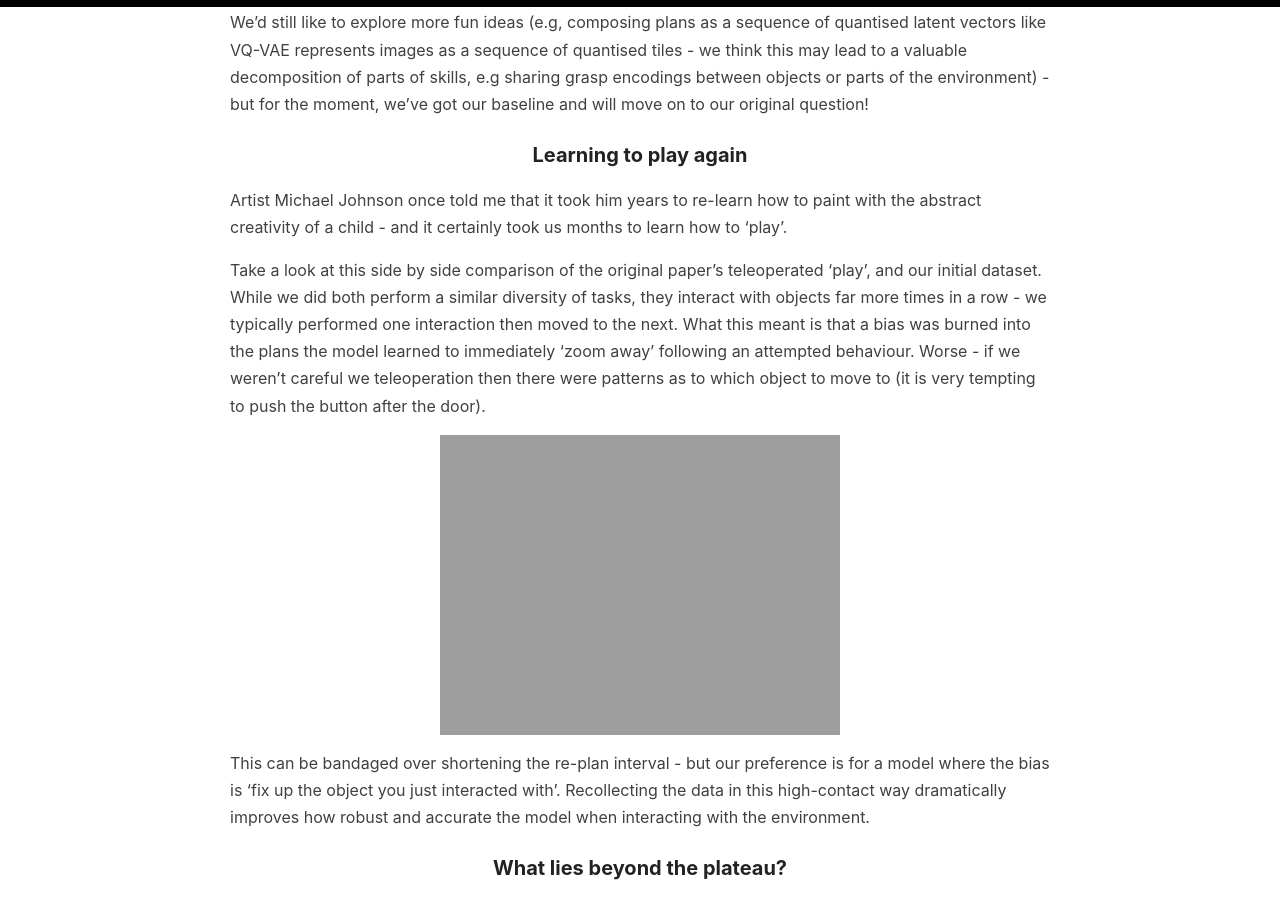
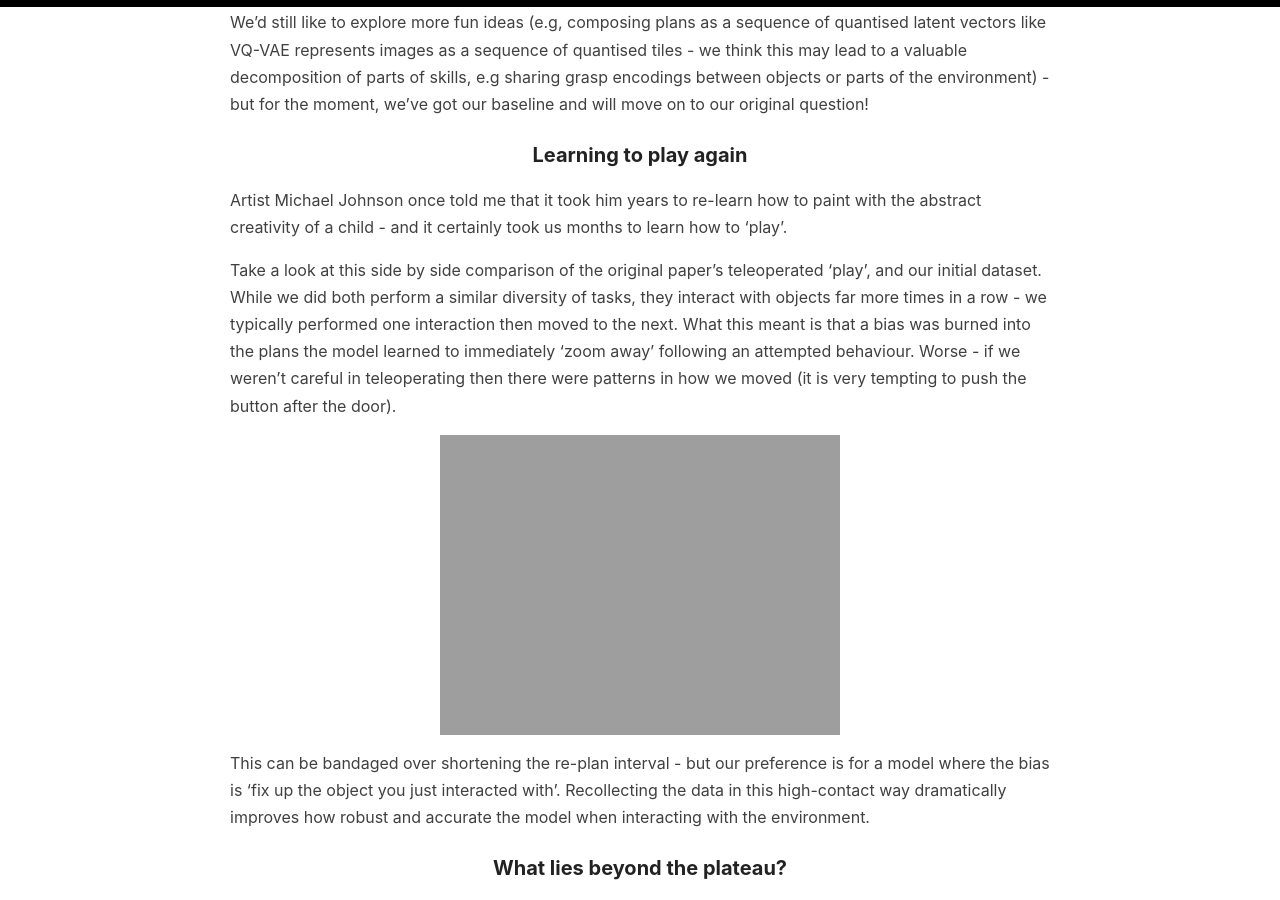
Before and after one commit to sholtodouglas/sholtodouglas.github.io, a Jekyll site: the page built from _posts/2021-01-29-Learning from Play.md, in a window 1280 px wide and 900 px high, scrolled down 1613 px. Built offline with Jekyll 4.4.1, drawn with Linux system fonts in a browser that asks for light colours.

Commit message:
Update 2021-01-29-Learning from Play.md

```diff
--- a/_posts/2021-01-29-Learning from Play.md
+++ b/_posts/2021-01-29-Learning from Play.md
@@ -36,7 +36,7 @@
 
 Artist Michael Johnson once told me that it took him years to re-learn how to paint with the abstract creativity of a child - and it certainly took us months to learn how to 'play'.
 
-Take a look at this side by side comparison of the original paper's teleoperated 'play', and our initial dataset. While we did both perform a similar diversity of tasks, they interact with objects far more times in a row -  we typically performed one interaction then moved to the next. What this meant is that a bias was burned into the plans the model learned to immediately 'zoom away' following an attempted behaviour. Worse - if we weren't careful we teleoperation then there were patterns as to which object to move to (it is very tempting to push the button after the door).
+Take a look at this side by side comparison of the original paper's teleoperated 'play', and our initial dataset. While we did both perform a similar diversity of tasks, they interact with objects far more times in a row -  we typically performed one interaction then moved to the next. What this meant is that a bias was burned into the plans the model learned to immediately 'zoom away' following an attempted behaviour. Worse - if we weren't careful in teleoperating then there were patterns in how we moved (it is very tempting to push the button after the door).
 
 ![alt-text-1](https://sholtodouglas.github.io/images/play/sidebyside.gif "side by side comparison")
 
```
